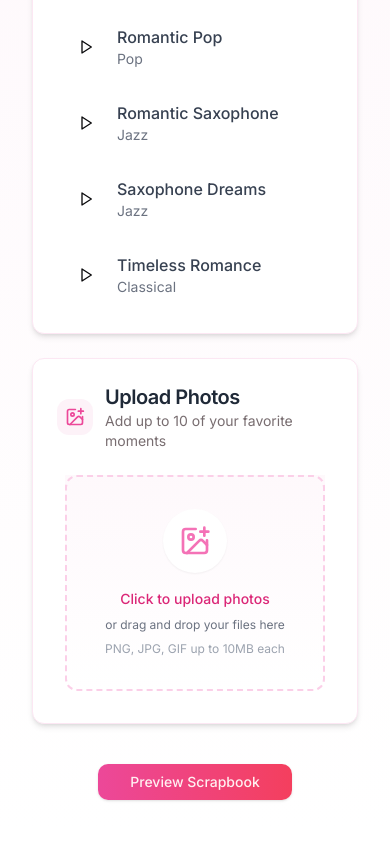
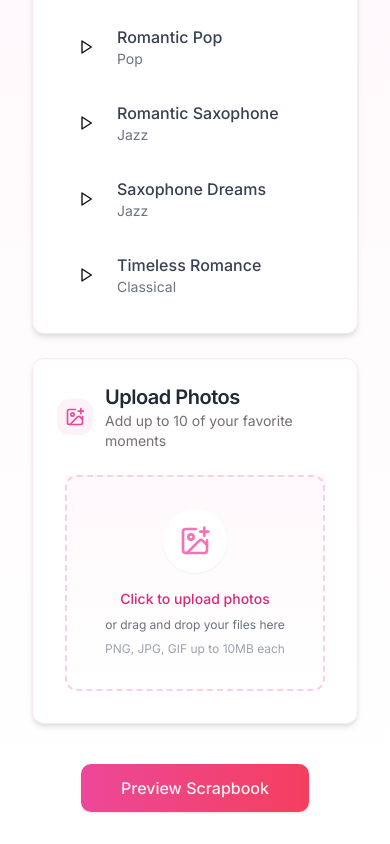
Before and after one commit to elijahmuraoka/couples-scrapbook, a Next.js app: page /create in a window 390 px wide. Shown: the part 1121-1965 px from the top of the page. Built offline with nearby package versions, Linux system fonts and the light colour scheme.

Commit message:
fix: mobile preview layout — safe top padding, taller book, bigger preview button

```diff
--- a/src/app/create/components/preview-button.tsx
+++ b/src/app/create/components/preview-button.tsx
@@ -14,7 +14,8 @@ export function PreviewButton({ onClick, isLoading }: PreviewButtonProps) {
             <Button
                 onClick={onClick}
                 disabled={isLoading}
-                className="px-8 bg-gradient-to-r from-pink-500 to-rose-500 hover:from-pink-600 hover:to-rose-600 transition-all duration-300"
+                size="lg"
+                className="px-10 py-3 h-auto text-base bg-gradient-to-r from-pink-500 to-rose-500 hover:from-pink-600 hover:to-rose-600 transition-all duration-300"
             >
                 {isLoading ? 'Loading Preview...' : 'Preview Scrapbook'}
             </Button>
--- a/src/app/preview/page.tsx
+++ b/src/app/preview/page.tsx
@@ -144,7 +144,7 @@ export default function PreviewPage() {
     }
 
     return (
-        <div className="min-h-screen bg-gradient-to-b from-pink-50 to-white p-8 md:p-12">
+        <div className="min-h-screen bg-gradient-to-b from-pink-50 to-white px-4 pt-14 pb-8 md:p-12">
             <div className="max-w-4xl mx-auto space-y-6">
                 {/* Top Navigation */}
                 <Button
--- a/src/components/book-viewer/index.tsx
+++ b/src/components/book-viewer/index.tsx
@@ -304,7 +304,7 @@ export function BookViewer({ data, showNavigation = true }: BookViewerProps) {
 
     return (
         <div className="pb-8">
-            <div className="md:aspect-[3/2] relative bg-white rounded-lg shadow-xl overflow-hidden min-h-[300px] md:min-h-[600px]">
+            <div className="md:aspect-[3/2] relative bg-white rounded-lg shadow-xl overflow-hidden min-h-[60vh] md:min-h-[600px]">
                 {/* Phase 3: Pulsing heart instead of generic spinner — on-brand loading state */}
                 {isLoading && (
                     <div className="absolute inset-0 z-50 bg-white flex items-center justify-center">
```
